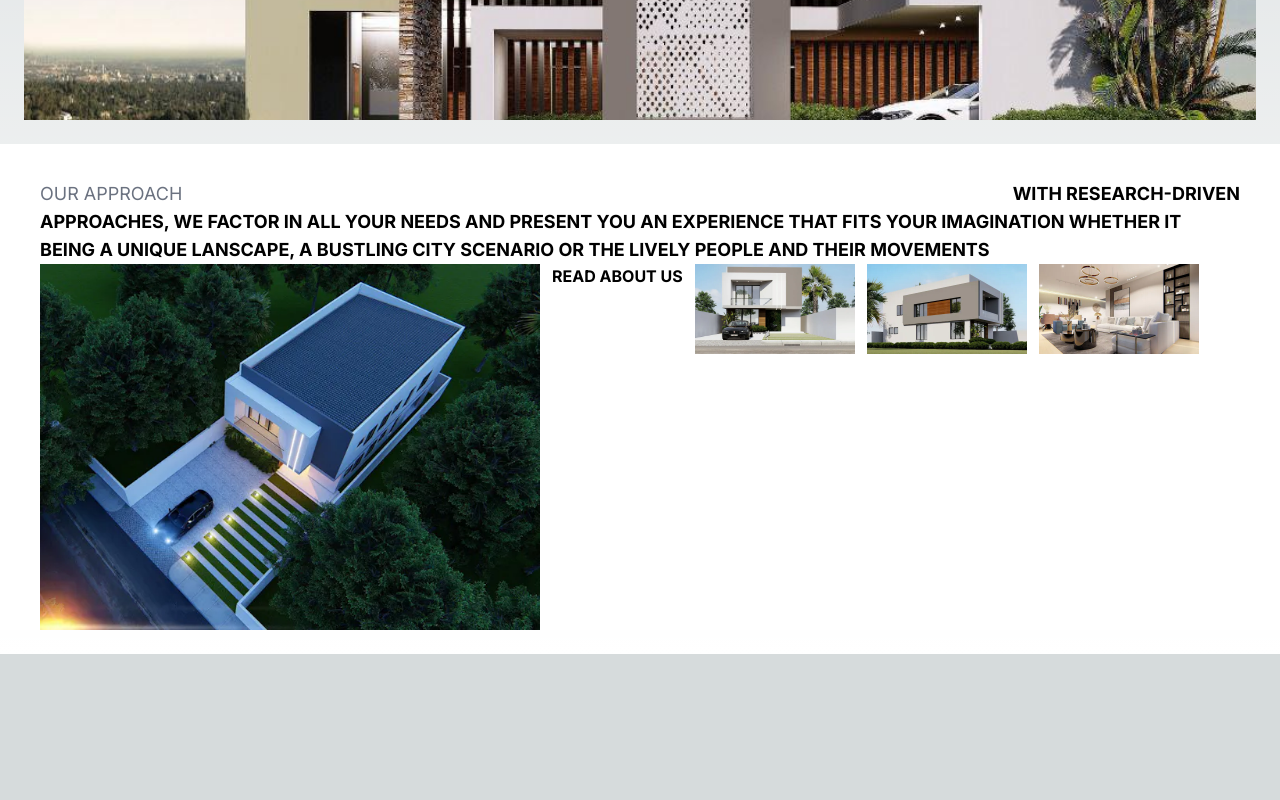
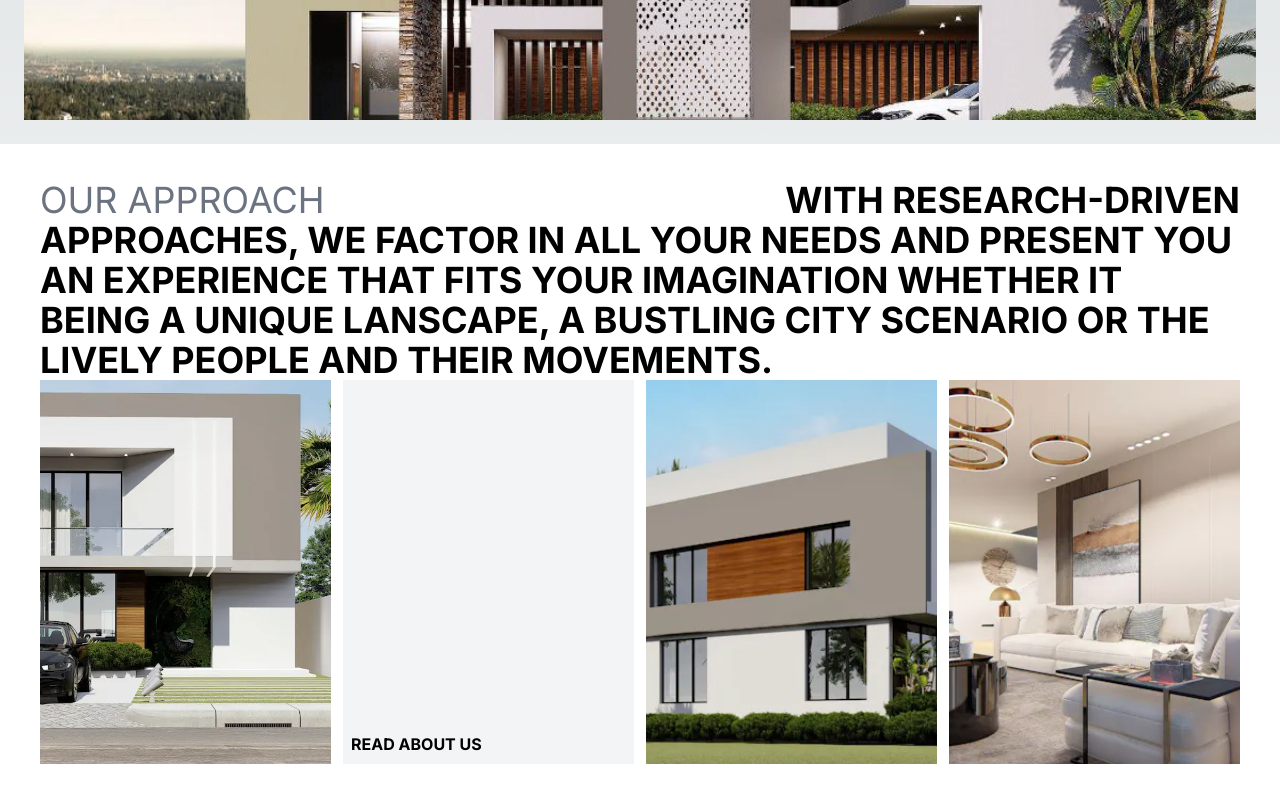
Before and after one commit to Wediah/engec-redesign, a Next.js app: page / in a window 1280 px wide. Shown: the part 476-1276 px from the top of the page. Before the commit the page ends 1130 px from the top, so only its background shows below. Built offline with nearby package versions, Linux system fonts and the light colour scheme.

Commit message:
Refactor footer and page components

```diff
--- a/app/components/footer.js
+++ b/app/components/footer.js
@@ -1,8 +1,17 @@
 import React from 'react'
+
 
 function footer() {
   return (
-    <div>footer</div>
+    <div className='flex justify-between'>
+        <div className='flex flex-col'>
+            <h1>ENGEC GROUP</h1>
+            <div></div>
+        </div>
+        <div>
+            <h1></h1>
+        </div>
+    </div>
   )
 }
 
--- a/app/page.js
+++ b/app/page.js
@@ -10,30 +10,28 @@ export default function Home() {
         <h4 className='text-xl text-gray-100 pb-2 font-bold'>WE BUILD STORIES, NOT JUST STRUCTURES.</h4>
     </div>
 
-    <div className="bg-white text-black pt-3">
+    <div className="bg-white text-black pt-3 pb-3">
       <div className=" px-4 m-6">
-      <div className="justify-between flex text-lg">
+      <div className="justify-between flex md:text-4xl text-xl">
         <p className="text-gray-500">OUR APPROACH</p>
         <p className="font-bold">WITH RESEARCH-DRIVEN</p>
       </div>
-      <p className="text-black font-bold text-lg">
-      APPROACHES, WE FACTOR IN ALL YOUR NEEDS AND PRESENT YOU AN EXPERIENCE THAT FITS YOUR IMAGINATION WHETHER IT BEING A UNIQUE LANSCAPE, A BUSTLING CITY SCENARIO OR THE LIVELY PEOPLE AND THEIR MOVEMENTS
+      <p className="text-black font-bold md:text-4xl text-xl">
+      APPROACHES, WE FACTOR IN ALL YOUR NEEDS AND PRESENT YOU AN EXPERIENCE THAT FITS YOUR IMAGINATION WHETHER IT BEING A UNIQUE LANSCAPE, A BUSTLING CITY SCENARIO OR THE LIVELY PEOPLE AND THEIR MOVEMENTS.
       </p>
-      <div className="flex gap-3 h-3/5">
-        <div className="">
-          <Image src="/Eastern1.webp" width="500" height="1440" />
+      <div className="flex  gap-3 ">
+      <div className="w-1/4">
+          <Image src="/Eastern2.webp" className="w-auto h-96 object-cover" width="160" height="1440"/>
         </div>
-        <div className="">
-          <p className="font-bold bottom-0">READ ABOUT US</p>
+        <div className=" bg-gray-100 w-1/4 h-96 relative">
+          <a className="font-bold p-2 cursor-pointer hover:underline absolute bottom-0 left-0 right-0 pt-80">READ ABOUT US</a>
         </div>
-        <div>
-          <Image src="/Eastern2.webp" width="160" height="1440"/>
+
+        <div className="w-1/4">
+          <Image src="/Eastern3.webp" className="w-auto h-96 object-cover" width="160" height="1440"/>
         </div>
-        <div>
-          <Image src="/Eastern3.webp" width="160" height="1440"/>
-        </div>
-        <div>
-          <Image src="/Eastern6.webp" width="160" height="1440"/>
+        <div className="w-1/4">
+          <Image src="/Eastern6.webp" className="w-auto h-96 object-cover" width="160" height="1440"/>
         </div>
       </div>
       </div>
```
